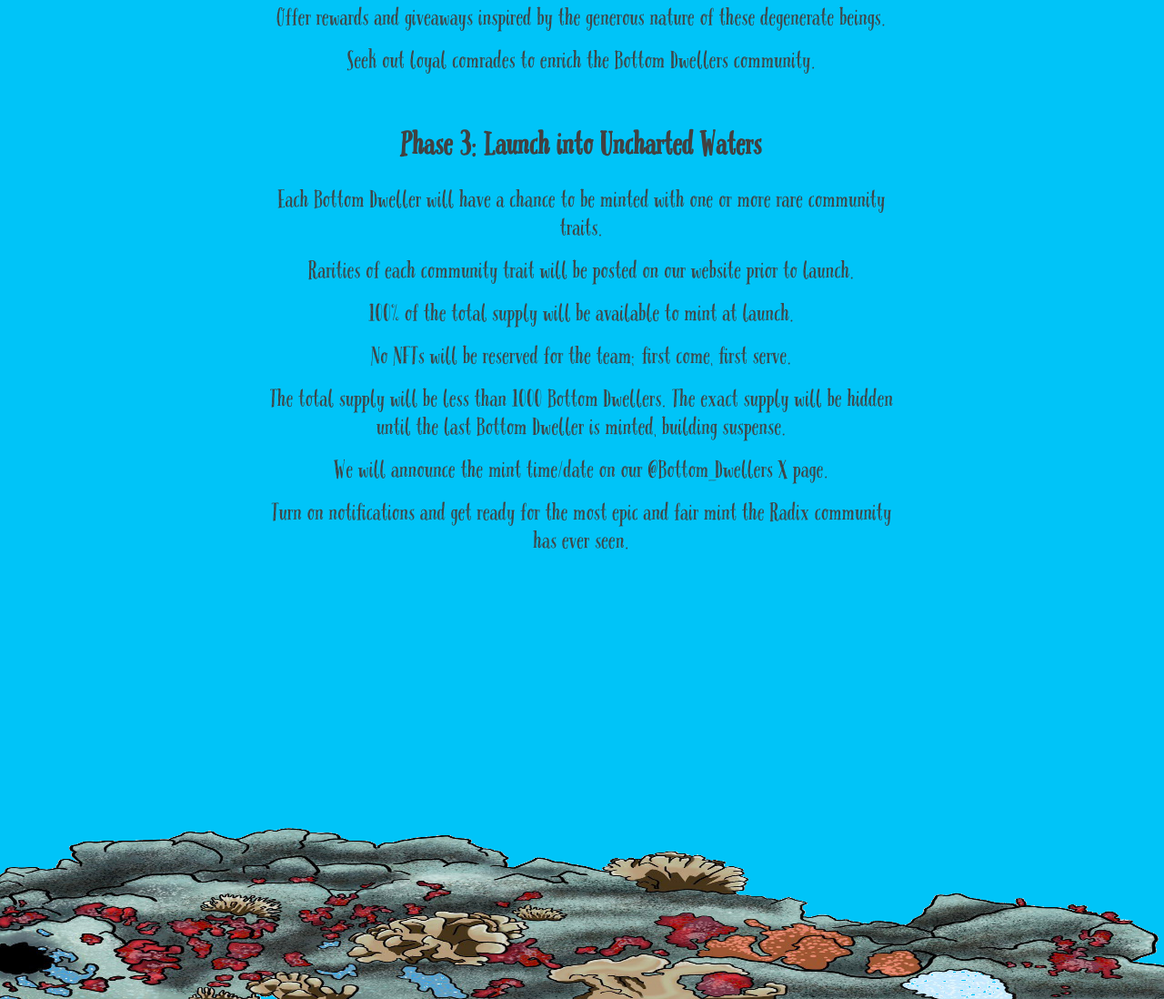
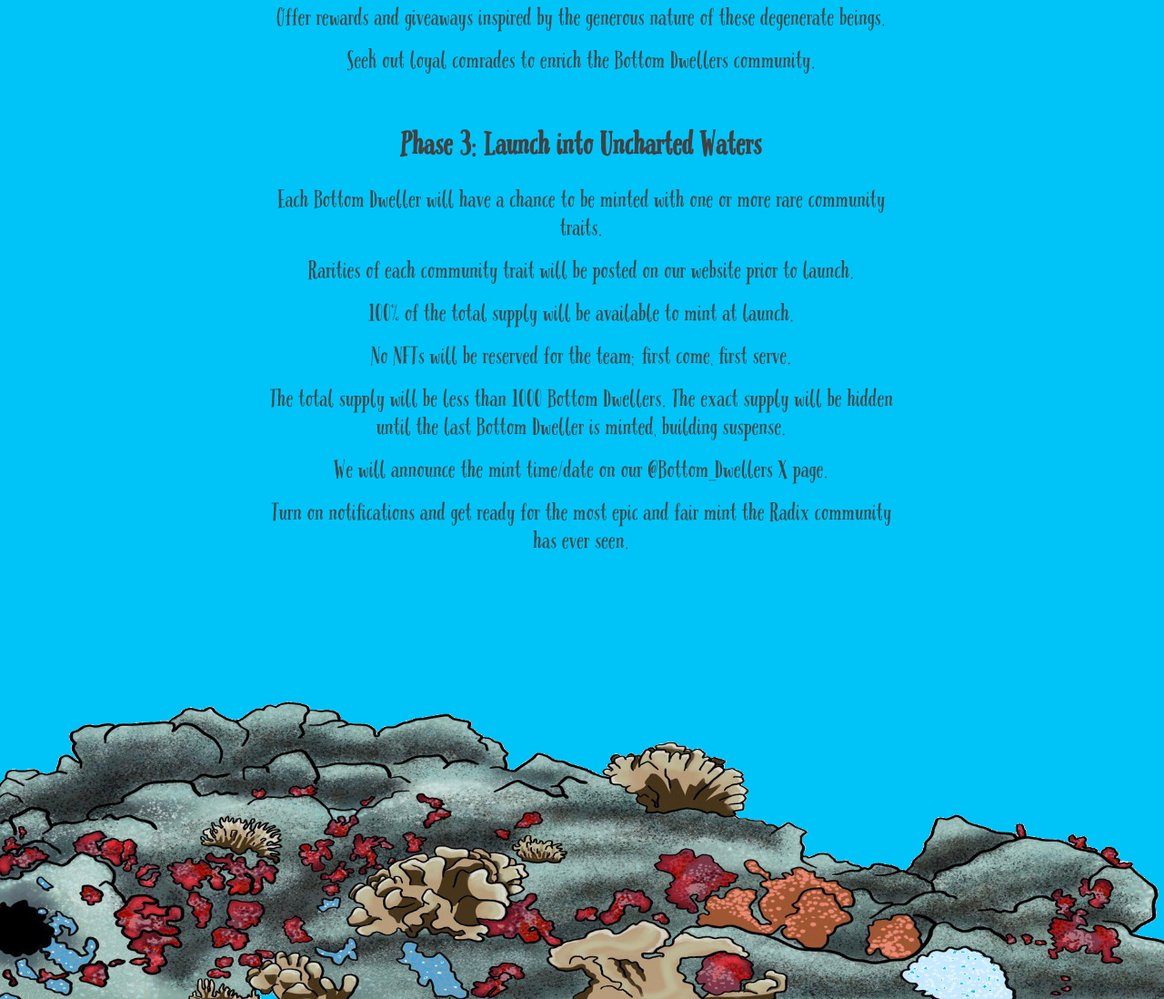
Before and after one commit to A-R96/Bottom-Dwellers, a plain HTML site: page main.html in a window 1280 px wide. Shown: the part 1738-2836 px from the top of the page at 91% size. Drawn offline with Linux system fonts and the light colour scheme.

Commit message:
update css

```diff
--- a/assets/styles/main-styles.css
+++ b/assets/styles/main-styles.css
@@ -258,7 +258,7 @@ body {
   bottom: 0;
   left: 0;
   width: 100vw;
-  height: 250px;
+  height: 435px;
   overflow: hidden;
   background-color: var(--default-background-color);
 
```
